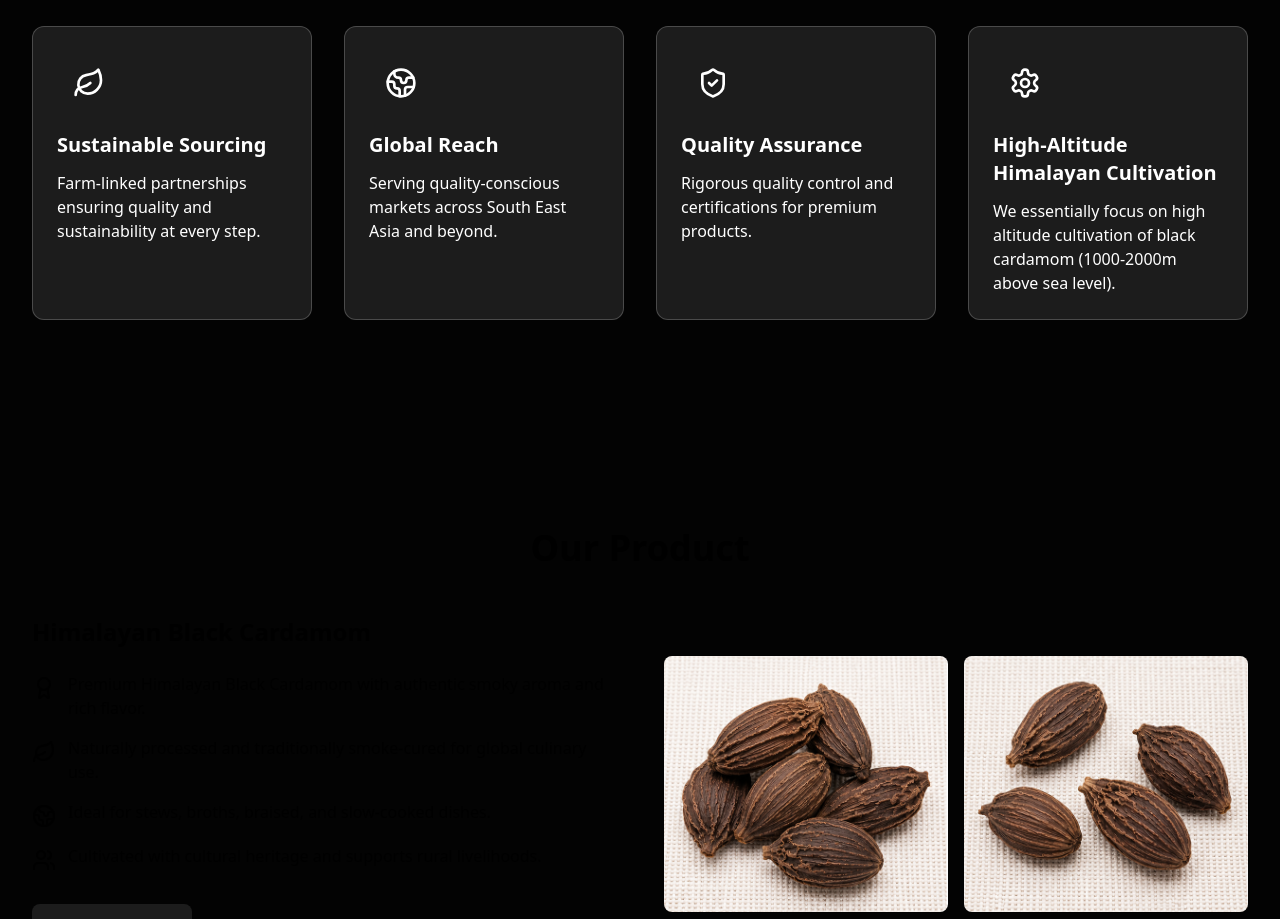
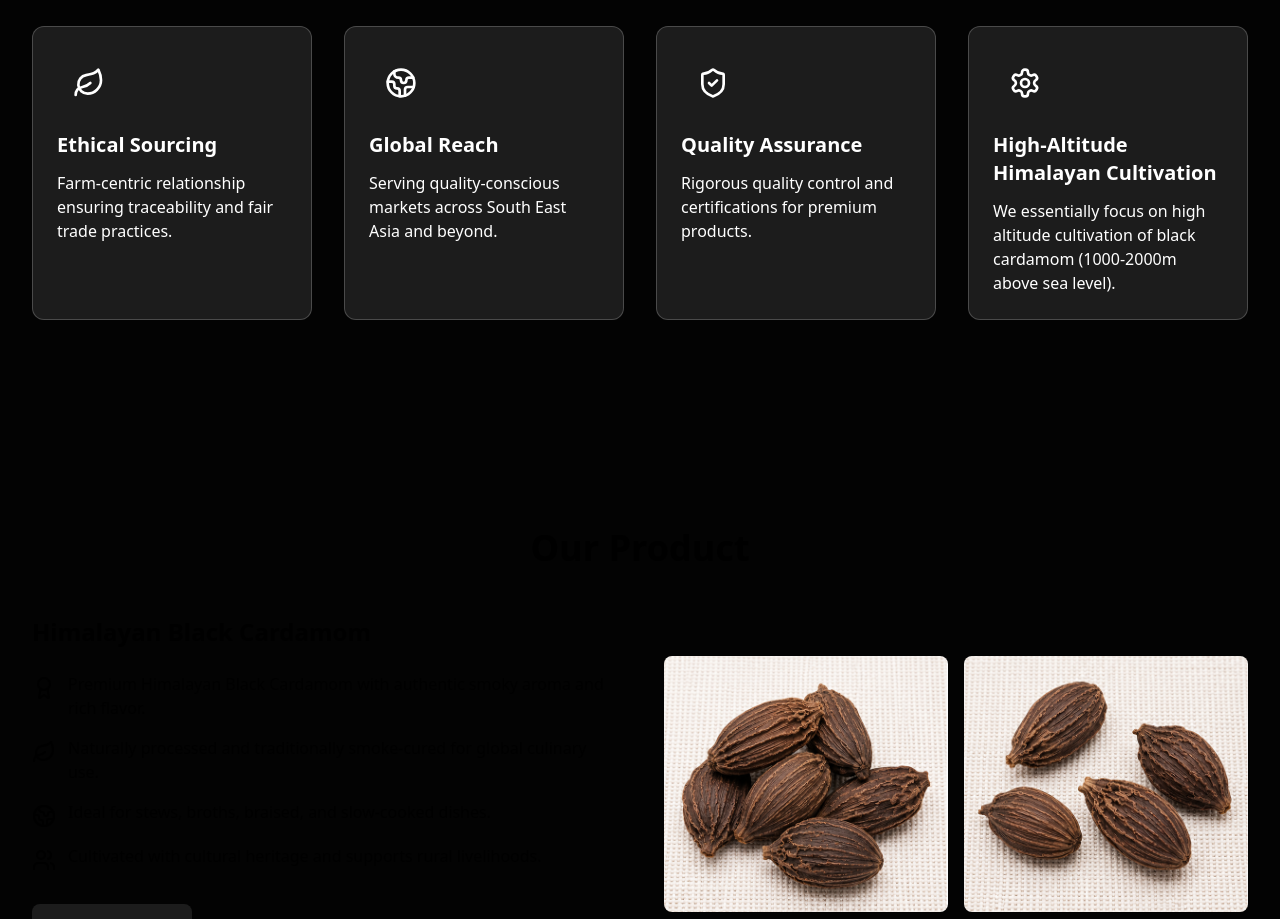
Before and after one commit to Abhigyan9831/Exim, a React (Vite) app: page / in a window 1280 px wide. Shown: the part 1820-2739 px from the top of the page. Built offline with nearby package versions, Linux system fonts and the light colour scheme.

Commit message:
update: replace Sustainable Sourcing with Ethical Sourcing in Why Choose section

```diff
--- a/src/app/pages/Home.tsx
+++ b/src/app/pages/Home.tsx
@@ -6,8 +6,8 @@ export function Home() {
   const features = [
     {
       icon: <Leaf className="w-8 h-8" />,
-      title: "Sustainable Sourcing",
-      description: "Farm-linked partnerships ensuring quality and sustainability at every step."
+      title: "Ethical Sourcing",
+      description: "Farm-centric relationship ensuring traceability and fair trade practices."
     },
     {
       icon: <Globe2 className="w-8 h-8" />,
```
